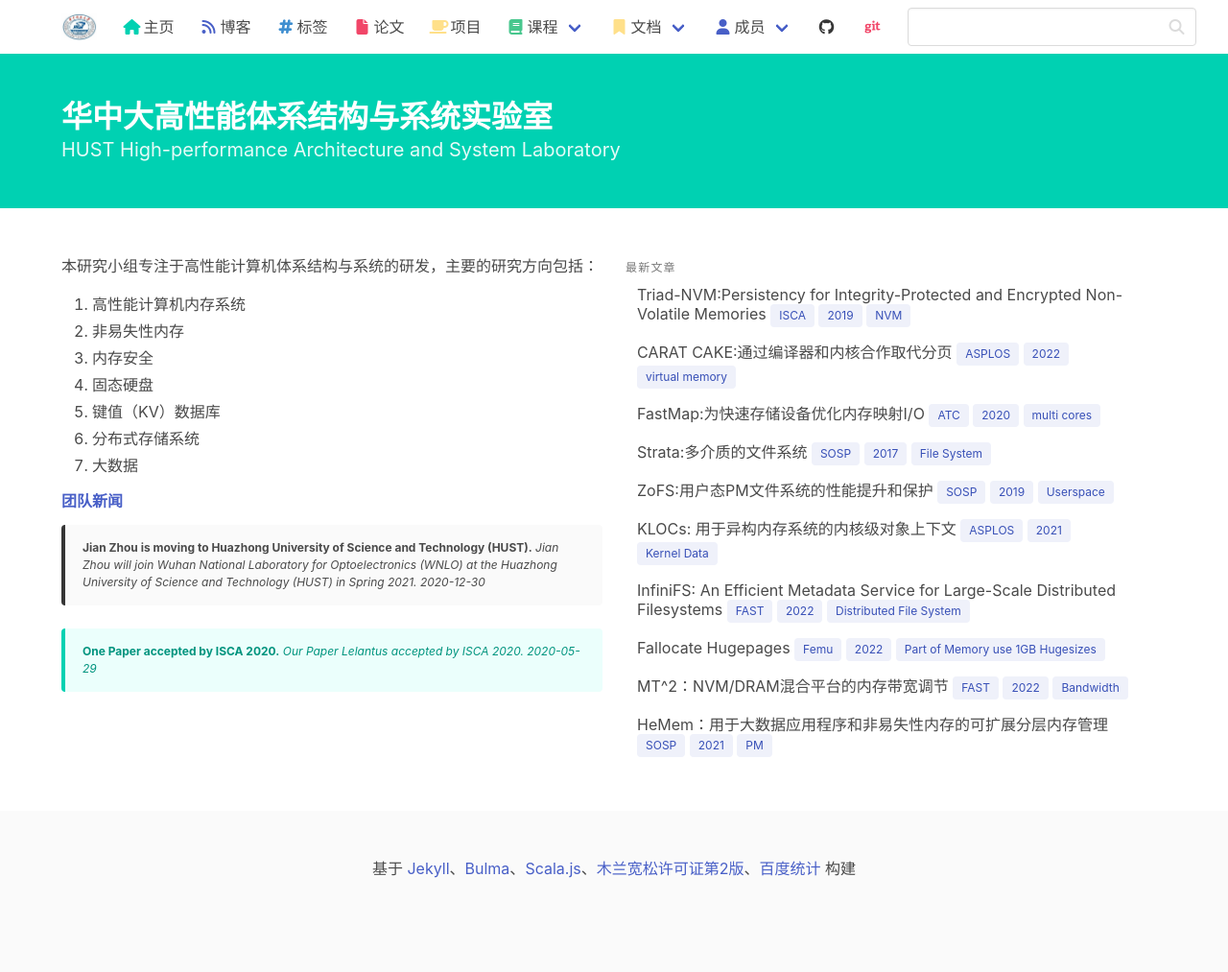
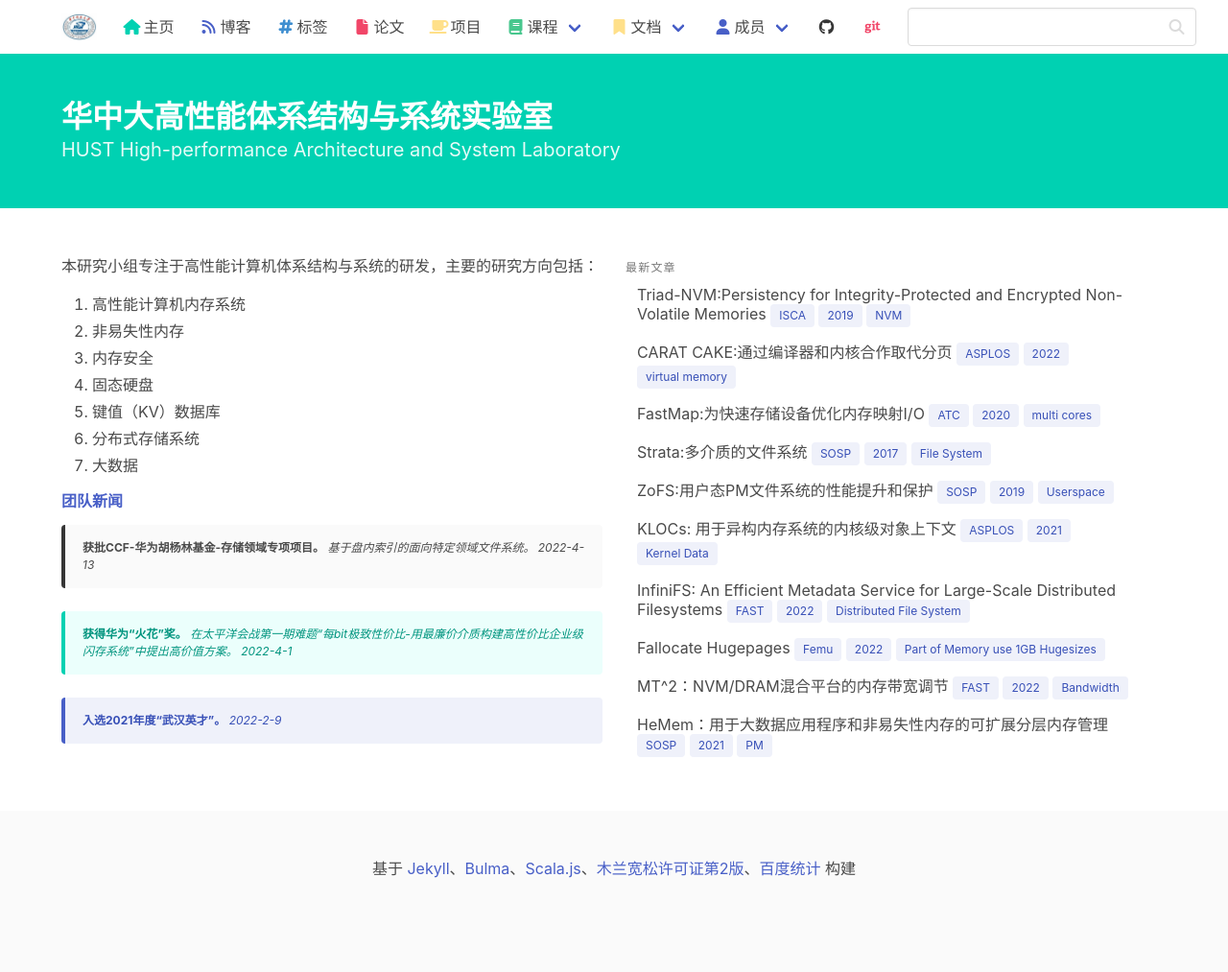
Before and after one commit to haslaboratory/haslaboratory.github.io, a Jekyll site: the page built from pages/index.md, in a window 1280 px wide. Shown: the whole page at 96% size. Built offline with Jekyll 4.4.1, drawn with Linux system fonts in a browser that asks for light colours; nearby versions of some CDN libraries; library files that are not in the unit come from our copies; comment, search, counter and statistics services are not loaded.

Commit message:
update news

```diff
--- a/_data/news.yml
+++ b/_data/news.yml
@@ -1,3 +1,22 @@
+- date: 2022-4-13
+  title: 获批CCF-华为胡杨林基金-存储领域专项项目。
+  description: 基于盘内索引的面向特定领域文件系统。
+
+- date: 2022-4-1
+  title: 获得华为“火花”奖。
+  description: 在太平洋会战第一期难题“每bit极致性价比-用最廉价介质构建高性价比企业级闪存系统”中提出高价值方案。
+
+- date: 2022-2-9
+  title: 入选2021年度“武汉英才”。
+
+- date: 2021-10-21
+  title: 获批国家自然科学基金青年基金。
+  description: 面向存储级内存写时复制技术的跨层协同优化方法研究。
+
+- date: 2021-2-23
+  title: One of our Paper accepted by FAST 2021.
+  description: Congrants You Zhou.
+
 - date: 2020-12-30
   title: Jian Zhou is moving to Huazhong University of Science and Technology (HUST).
   description: Jian Zhou will join Wuhan National Laboratory for Optoelectronics (WNLO) at the Huazhong University of Science and Technology (HUST) in Spring 2021.
--- a/pages/index.md
+++ b/pages/index.md
@@ -17,5 +17,5 @@ permalink: /
 
 ###### [团队新闻](/news.html)
 
-{% assign news = site.data.news | slice: 0, 5 %}
+{% assign news = site.data.news | slice: 0, 3 %}
 {% include bulma_news.html news = news %}
```
